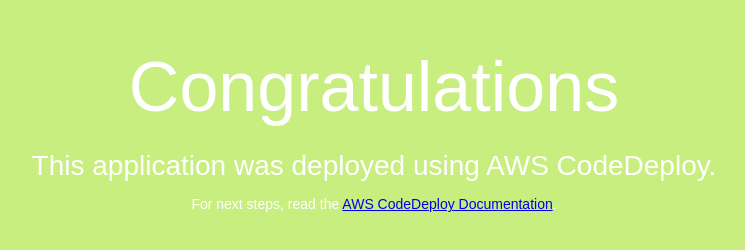
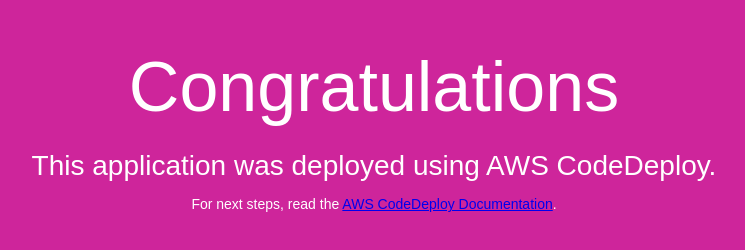
Before and after one commit to seito1102/codedeploy, a plain HTML site: page index.html in a window 1280 px wide. Shown: the whole page, without its empty margins (266-1011 px from the left). Drawn offline with Linux system fonts and the light colour scheme.

Commit message:
color change purple

```diff
--- a/index.html
+++ b/index.html
@@ -6,7 +6,7 @@
   <style>
     body {
       color: #ffffff;
-      background-color: #c7ee7f;
+      background-color: #ce259b;
       font-family: Arial, sans-serif;
       font-size: 14px;
     }
```
